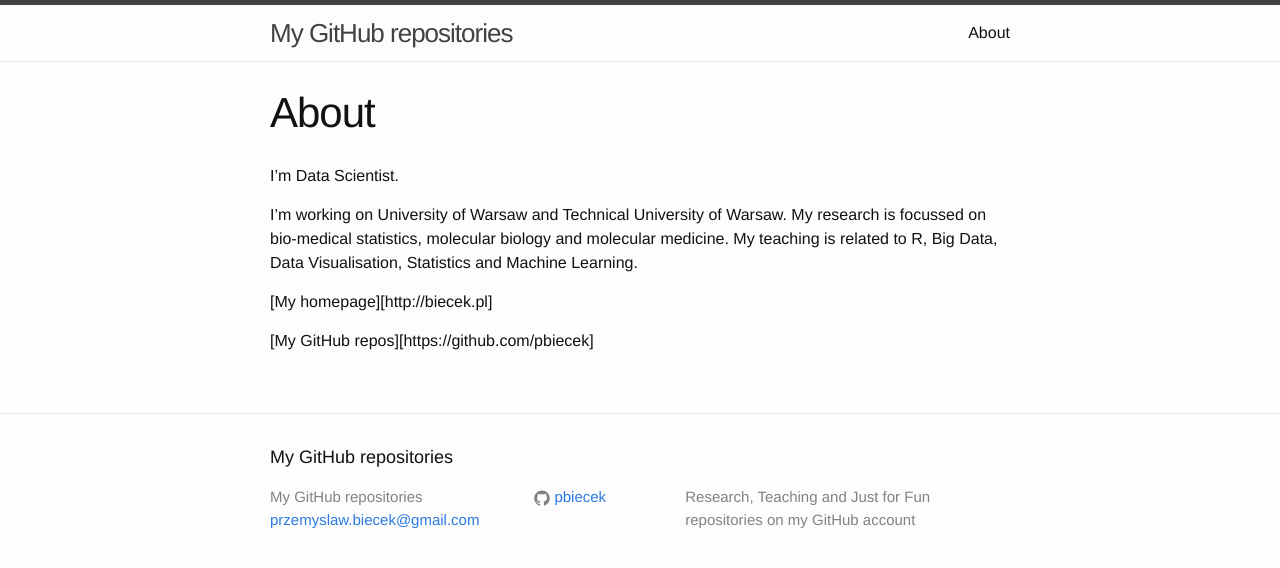
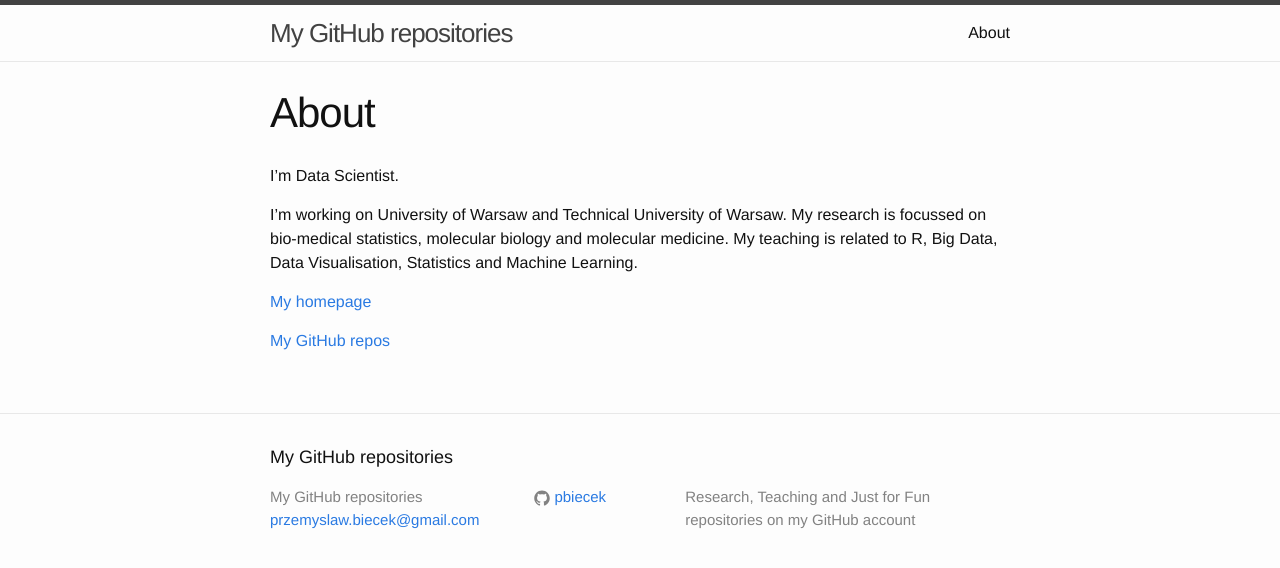
Before and after one commit to pbiecek/pbiecek-website-old, a Jekyll site: the page built from about.md, in a window 1280 px wide. Shown: the top 568 px of the page. Built offline with Jekyll 4.4.1, drawn with Linux system fonts in a browser that asks for light colours; some of the changed lines change nothing that is shown.

Commit message:
new links

```diff
--- a/about.md
+++ b/about.md
@@ -9,6 +9,6 @@ I'm Data Scientist.
 I'm working on University of Warsaw and Technical University of Warsaw. My research is focussed on bio-medical statistics, molecular biology and molecular medicine.
 My teaching is related to R, Big Data, Data Visualisation, Statistics and Machine Learning.
 
-[My homepage][http://biecek.pl]
+<a href="http://biecek.pl">My homepage</a>
 
-[My GitHub repos][https://github.com/pbiecek]
+<a href="https://github.com/pbiecek">My GitHub repos</a>
```
